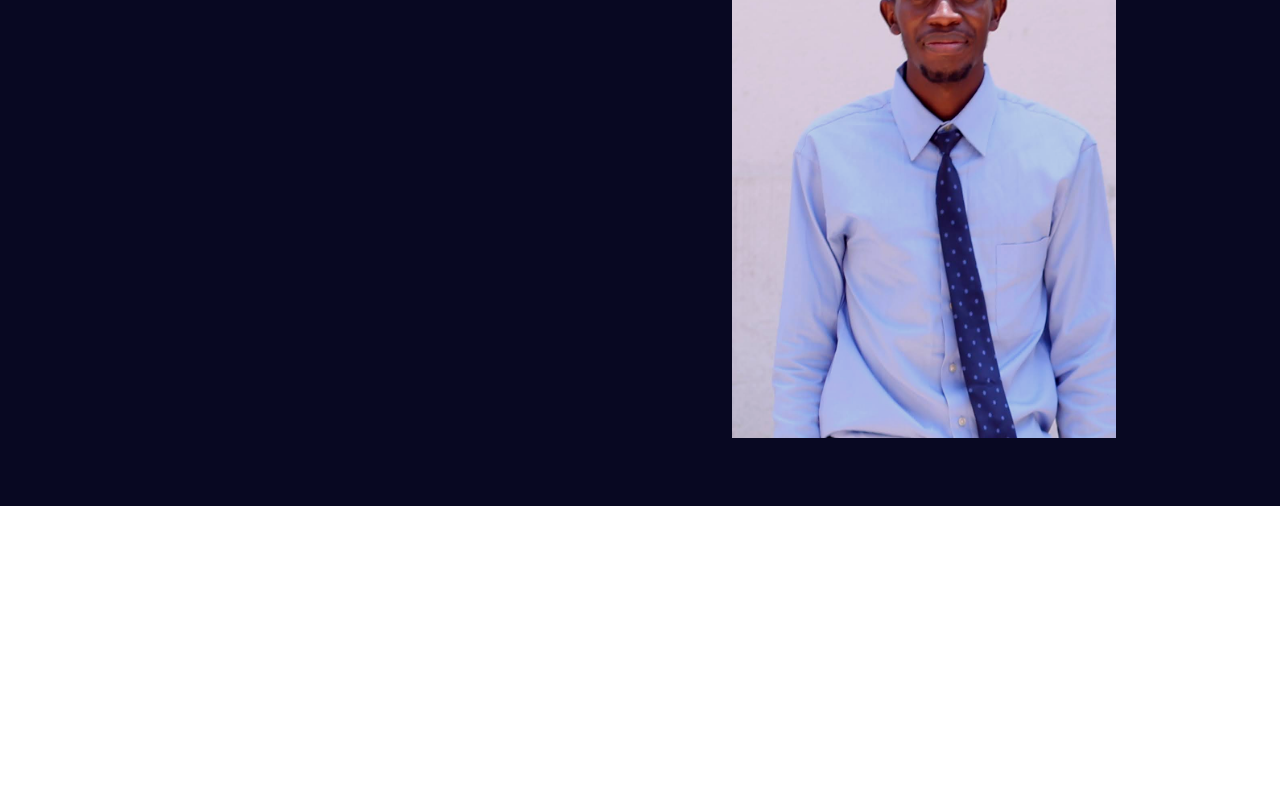
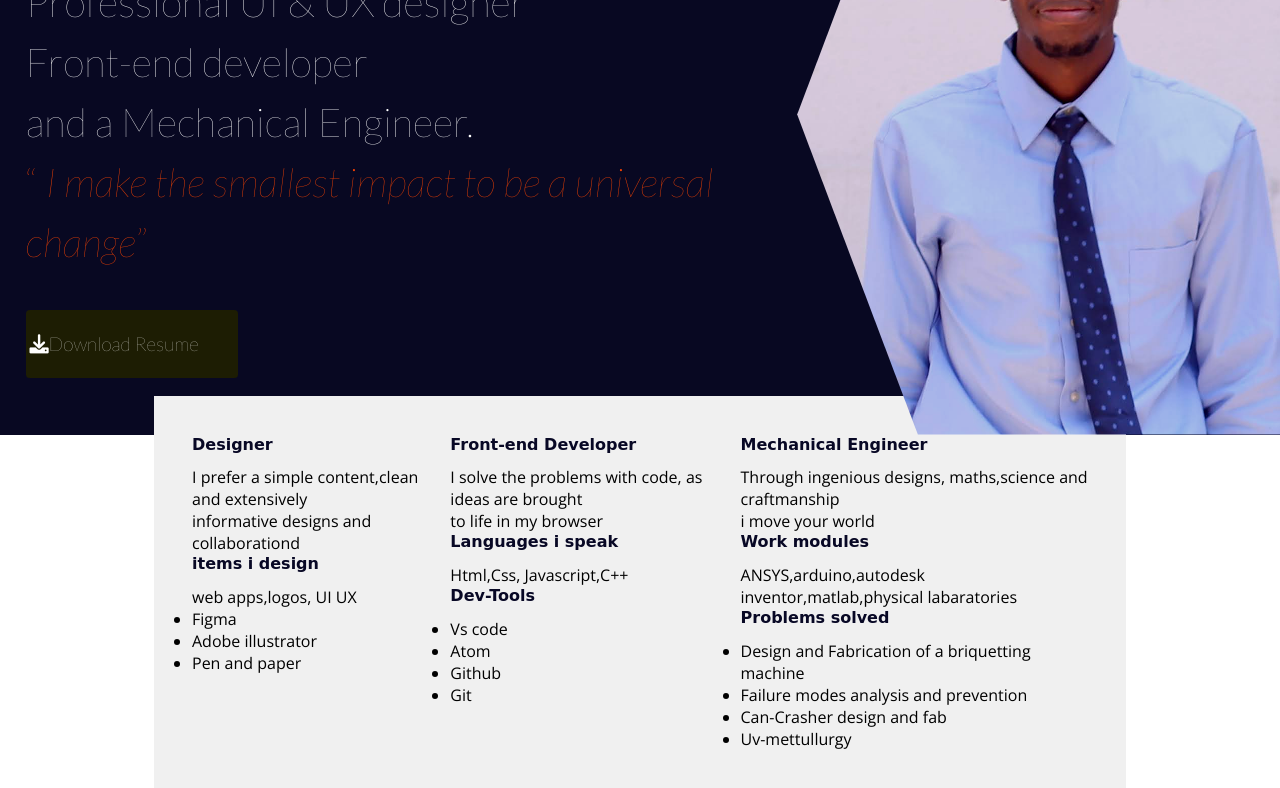
Before and after one commit to Michael-Ogaye/Ogaye-portofolio, a plain HTML site: page index.html in a window 1280 px wide. Shown: the part 295-1083 px from the top of the page. Before the commit the page ends 801 px from the top, so only its background shows below. Drawn offline with nearby package versions, Linux system fonts and the light colour scheme; a web font is replaced by a local one.

Commit message:
feature: about-me section added

```diff
--- a/css/style.css
+++ b/css/style.css
@@ -3,6 +3,7 @@
     margin: 0;
     box-sizing: content-box;
 }
+
 
 nav{
     background-color: #f0f0f0;
@@ -13,7 +14,7 @@ nav{
     z-index: 5;
     /* width: 100%; */
     box-shadow: 5px 10px 10px;
-    border-bottom: 3px solid red;
+
 }
 .list{
     display: flex;
@@ -51,13 +52,84 @@ border-right: 5px solid rgb(48, 238, 48);
 border-left: 5px solid red;
 
 }
-.ima img{
-    height: 45vw;
-    width: 30vw;
+ .ima img{
+     height: 50vw;
+     width: 100%;
+
 }
+
+
+
 .banner{
     display: flex;
     background-color: rgb(8, 8, 34);
+    justify-content: space-between;
+
+}
+.pict{
+    background-image: url('../images/cvara.png');
+    /* background-color: rgb(188, 199, 184); */
+    height:50vw;
+    width: 40%;
+    background-size: cover;
+    /* background-blend-mode: luminosity; */
+    clip-path: polygon(25% 0%, 100% 0%, 100% 100%, 25% 100%, 0% 50%);
+
+
+}
+
+
+.name{
+    color: white;
+    align-self: center;
+    font-size: 40px;
+font-weight: lighter;
+line-height: 60px;
+margin-left: 2vw;
+
+font-family: 'Lato', sans-serif;
+/* font-family: 'Lobster', cursive; */
+/* font-family: 'Open Sans', sans-serif; */
+/* font-family: 'Redressed', cursive; */
+
+}
+.download{
+
+}
+.download a{
+    display: block;
+    text-decoration: none;
+    color: white;
+    background-color: rgb(29, 29, 3);
+    margin-top: 3vw;
+    width: 16vw;
+    padding: 0.3vw;
+    font-size: 1.5vw;
+    border-radius: 0.3vw;
+
+}
+.download a:hover{
+    transform: scale(0.7);
+    border-radius: 1vw;
+}
+blockquote{
+    color: orangered;
+}
+
+#about{
+    display: flex;
     justify-content: space-around;
-    padding: 5vw;
+    padding: 3vw;
+    background-color: #f0f0f0;
+    width: 70%;
+    margin: 0 auto;
+    margin-top: -3vw;
+
+    font-family: 'Open Sans', sans-serif;
+
 }
+#about h4{
+    color: rgb(8, 8, 37);
+    font-family: 'Redressed', cursive;
+    margin-bottom: 1vw;
+}
--- a/index.html
+++ b/index.html
@@ -7,6 +7,12 @@
     <title>Ogaye|Portofolio</title>
     <link rel="stylesheet" href="css/style.css">
     <link rel="stylesheet" href="https://cdnjs.cloudflare.com/ajax/libs/font-awesome/6.0.0/css/all.min.css" integrity="sha512-9usAa10IRO0HhonpyAIVpjrylPvoDwiPUiKdWk5t3PyolY1cOd4DSE0Ga+ri4AuTroPR5aQvXU9xC6qOPnzFeg==" crossorigin="anonymous" referrerpolicy="no-referrer" />
+    <link rel="preconnect" href="https://fonts.googleapis.com">
+<link rel="preconnect" href="https://fonts.gstatic.com" crossorigin>
+<link rel="preconnect" href="https://fonts.googleapis.com">
+<link rel="preconnect" href="https://fonts.gstatic.com" crossorigin>
+<link href="https://fonts.googleapis.com/css2?family=Lato:ital,wght@0,100;0,300;1,100;1,300&family=Lobster&family=Open+Sans:ital,wght@0,300;0,400;0,500;0,600;0,700;1,300;1,400;1,500;1,600&family=Redressed&family=Shizuru&display=swap" rel="stylesheet">
+
 </head>
 <body>
   <header>
@@ -18,7 +24,7 @@
 
           <ul class="info list">
               <li><a href="#">Home</a></li>
-              <li><a href="#">AboutMe</a></li>
+              <li><a href="#about">AboutMe</a></li>
               <li><a href="#">Hobbies</a></li>
               <li><a href="#">Projects</a></li>
           </ul>
@@ -38,20 +44,92 @@
                   <p>Hello, i'm</p>
                   <h2> Michael Ogaye</h2>
                   <p class="describe">
-                      Professional UI designer <br> A mechanical engineer <br>and a space enthuasist.
+                      Professional UI & UX designer <br> Front-end developer <br>and a Mechanical Engineer.
                   </p>
-                  <blockquote><q> <em> ~I make the smallest impact to be a universal change~</em></q></blockquote>
+                  <blockquote><q> <em> I make the smallest impact to be a universal change</em></q></blockquote>
                   <div class="download">
                       <a href="./data/Resume ogaye.pdf" download="ogaye"><i class="fa-solid fa-download"></i>Download Resume</a>
                   </div>
               </div>
               <div class="pict">
                   <div class="ima">
-                      <img src="./images/cvara.png" alt="profile">
+
                   </div>
               </div>
           </div>
       </section>
+
+      <section id="about">
+
+         <div class="des">
+             <div class="design">
+                 <div class="ico">
+
+                 </div>
+                 <h4>Designer</h4>
+                 <p>I prefer a simple content,clean and extensively <br> informative designs and collaborationd</p>
+             </div>
+             <div class="ting">
+                 <h4>items i design</h4>
+                 <p>web apps,logos, UI UX</p>
+             </div>
+             <div class="tools">
+                 <ul>
+                     <li>Figma</li>
+                     <li>Adobe illustrator</li>
+                     <li>Pen and paper</li>
+                 </ul>
+             </div>
+         </div>
+
+         <div class="front">
+            <div class="end">
+
+                <h4>Front-end Developer</h4>
+                <p>I solve the problems with code, as ideas are brought <br> to life in my browser</p>
+
+            </div>
+            <div class="lang">
+                <h4>Languages i speak</h4>
+                <p>Html,Css, Javascript,C++</p>
+            </div>
+            <div class="dev">
+                <h4>Dev-Tools</h4>
+                <ul>
+                    <li>Vs code</li>
+                    <li>Atom</li>
+                    <li>Github</li>
+                    <li>Git</li>
+                </ul>
+            </div>
+
+         </div>
+
+
+         <div class="enginer">
+             <div class="mec">
+
+                <h4>Mechanical Engineer</h4>
+                <p>Through ingenious designs, maths,science and craftmanship <br> i move your world</p>
+
+             </div>
+             <div class="soft">
+                 <h4>Work modules</h4>
+                 <p>ANSYS,arduino,autodesk inventor,matlab,physical labaratories</p>
+
+             </div>
+
+             <div class="prob">
+                 <h4>Problems solved</h4>
+                 <ul>
+                     <li>Design and Fabrication of a briquetting machine</li>
+                     <li>Failure modes analysis and prevention</li>
+                     <li>Can-Crasher design and fab</li>
+                     <li>Uv-mettullurgy</li>
+                 </ul>
+             </div>
+         </div>
+      </section>
   </main>
 </body>
 </html>
```
